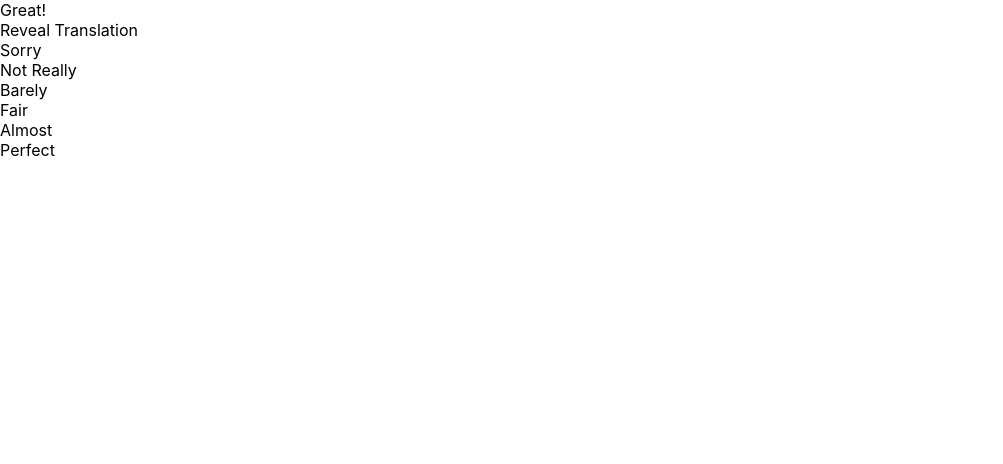
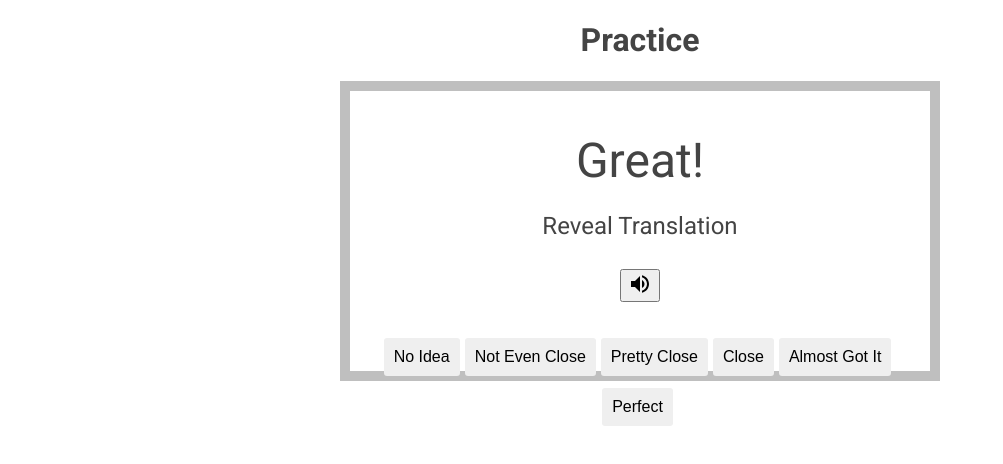
Before and after one commit to TeamJolteon/Fluent, a Next.js app: page /flashcards in a window 1280 px wide. Shown: the top 464 px of the page, without its empty margins (0-1003 px from the left). Built offline with nearby package versions, Linux system fonts and the light colour scheme; no server answers.

Commit message:
Changes to VL FC and Articles Spotlight/translator

```diff
--- a/components/flashcards/flashcardindex.jsx
+++ b/components/flashcards/flashcardindex.jsx
@@ -1,11 +1,71 @@
 import React, { useEffect, useState } from 'react';
 import axios from 'axios';
+import styled from 'styled-components';
+import VolumeUpIcon from '@material-ui/icons/VolumeUp';
+import * as sdk from 'microsoft-cognitiveservices-speech-sdk';
+import AZURE from '../../config';
+
+const Button = styled.button`
+  cursor: pointer;
+  border: none;
+  border-radius: 3px;
+  margin-right: 5px;
+  padding: 10px;
+  font-size: 1rem;
+`;
+
+const Card = styled.div `
+  border: 10px solid rgba(0, 0, 0, .25);
+  padding: 15px;
+  max-width: 600px;
+  margin: 0 auto;
+  text-align: center;
+  height: 300px;
+  line-height: 50px;
+  color: #444;
+  font-family: "Roboto", sans-serif;
+`;
+const Title = styled.h1`
+  display: flex;
+  justify-content: center;
+  color: #444;
+  font-family: "Roboto", sans-serif;
+`;
+const Lang = styled.div`
+  font-size: 3em;
+  margin-top: 30px;
+`
+const English = styled.div `
+  margin: 15px;
+  font-size: 1.5em;
+`;
+
+const Grade = styled.div`
+  margin-top: 1rem;
+`;
+const PronuciationButton = styled.button`
+`;
 
 export default function FlashcardIndex (props) {
   const [reveal, setReveal] = useState(false);
   const [flashcardData, setFlashcardData] = useState(props.data);
   const [FL, setFlashcardIndex] = useState(0); //FL means flashcard index;
 
+  function synthesizeSpeech() {
+    const speechConfig = sdk.SpeechConfig.fromSubscription(AZURE, 'westus');
+    const synthesizer = new sdk.SpeechSynthesizer(speechConfig);
+    synthesizer.speakTextAsync(
+      flashcardData[FL].word,
+      (result) => {
+        synthesizer.close();
+        return result.audioData;
+      },
+      (error) => {
+        console.log(error);
+        synthesizer.close();
+      }
+    );
+  }
   const superMemo = (interval, repetition, efactor, grade) => {
     var nextInterval;
     var nextRepetition;
@@ -74,17 +134,24 @@ export default function FlashcardIndex (props) {
 
 
   return (
-    <div className="flashcard">
-      <div className="flashcard-word">{flashcardData[FL].word}</div>
-      <div className="flashcard-translation" onClick={() => {reveal? setReveal(false): setReveal(true)}}>{reveal? flashcardData[FL].translation:"Reveal Translation"}</div>
-      <div className="flashcard-grade">
-        <div id="flashcard0" onClick={gradeOnclick}>Sorry</div>
-        <div id="flashcard1" onClick={gradeOnclick}>Not Really</div>
-        <div id="flashcard2" onClick={gradeOnclick}>Barely</div>
-        <div id="flashcard3" onClick={gradeOnclick}>Fair</div>
-        <div id="flashcard4" onClick={gradeOnclick}>Almost</div>
-        <div id="flashcard5" onClick={gradeOnclick}>Perfect</div>
-      </div>
+    <div>
+    <Title>Practice</Title>
+    <Card>
+      <Lang className="flashcard-word">{flashcardData[FL].word}</Lang>
+
+      <English onClick={() => {reveal? setReveal(false): setReveal(true)}}>{reveal? flashcardData[FL].translation:"Reveal Translation"}</English>
+      <PronuciationButton onClick={() => synthesizeSpeech()}>
+                    <VolumeUpIcon />
+                  </PronuciationButton>
+      <Grade>
+        <Button id="flashcard0" onClick={gradeOnclick}>No Idea</Button>
+        <Button id="flashcard1" onClick={gradeOnclick}>Not Even Close</Button>
+        <Button id="flashcard2" onClick={gradeOnclick}>Pretty Close</Button>
+        <Button id="flashcard3" onClick={gradeOnclick}>Close</Button>
+        <Button id="flashcard4" onClick={gradeOnclick}>Almost Got It</Button>
+        <Button id="flashcard5" onClick={gradeOnclick}>Perfect</Button>
+      </Grade>
+    </Card>
     </div>
   )
 }
--- /dev/null
+++ b/components/spotlight/fakeArticle.js
@@ -0,0 +1,5 @@
+const fakeArticle = {
+  article:
+    'The authentication page(s) are the access points to our web application features. If the user has an account they may click on the “login” link on the landing page and be directed to the “login” authentication page. Conversely, if the user does not have an account and wishes to create an account, they may select the “signup” link and be directed to our “signup” authentication page and continue to create an account. Both authentication pages will contain forms requesting information from the user in order to complete authentication for logging in and/or account creation.',
+};
+export default fakeArticle;
--- a/package.json
+++ b/package.json
@@ -8,8 +8,8 @@
     "lint": "next lint"
   },
   "dependencies": {
+    "@material-ui/icons": "^4.11.2",
     "axios": "^0.25.0",
-    "@material-ui/icons": "^4.11.2",
     "microsoft-cognitiveservices-speech-sdk": "^1.19.0",
     "next": "12.0.9",
     "react": "17.0.2",
--- a/styles/globals.css
+++ b/styles/globals.css
@@ -1,9 +1,10 @@
+@import url('https://fonts.googleapis.com/css2?family=Roboto:ital,wght@0,300;0,400;0,700;1,300;1,400;1,700&display=swap');
 html,
 body {
   padding: 0;
   margin: 0;
-  font-family: -apple-system, BlinkMacSystemFont, Segoe UI, Roboto, Oxygen,
-    Ubuntu, Cantarell, Fira Sans, Droid Sans, Helvetica Neue, sans-serif;
+  color: red;
+  font-family: 'Roboto', sans-serif;
 }
 
 a {
```
Also changed, not shown: components/UserPortal/portal.js (added, +46 -0 lines), components/VocabList/VLmain.js (+6 -4 lines), components/VocabList/VocabList.js (+54 -38 lines), components/VocabList/fakeListData.js (added, +22 -0 lines), components/spotlight/spotlight.js (added, +89 -0 lines), pages/articles/index.js (+5 -6 lines), pages/userportal/index.js (added, +14 -0 lines).
